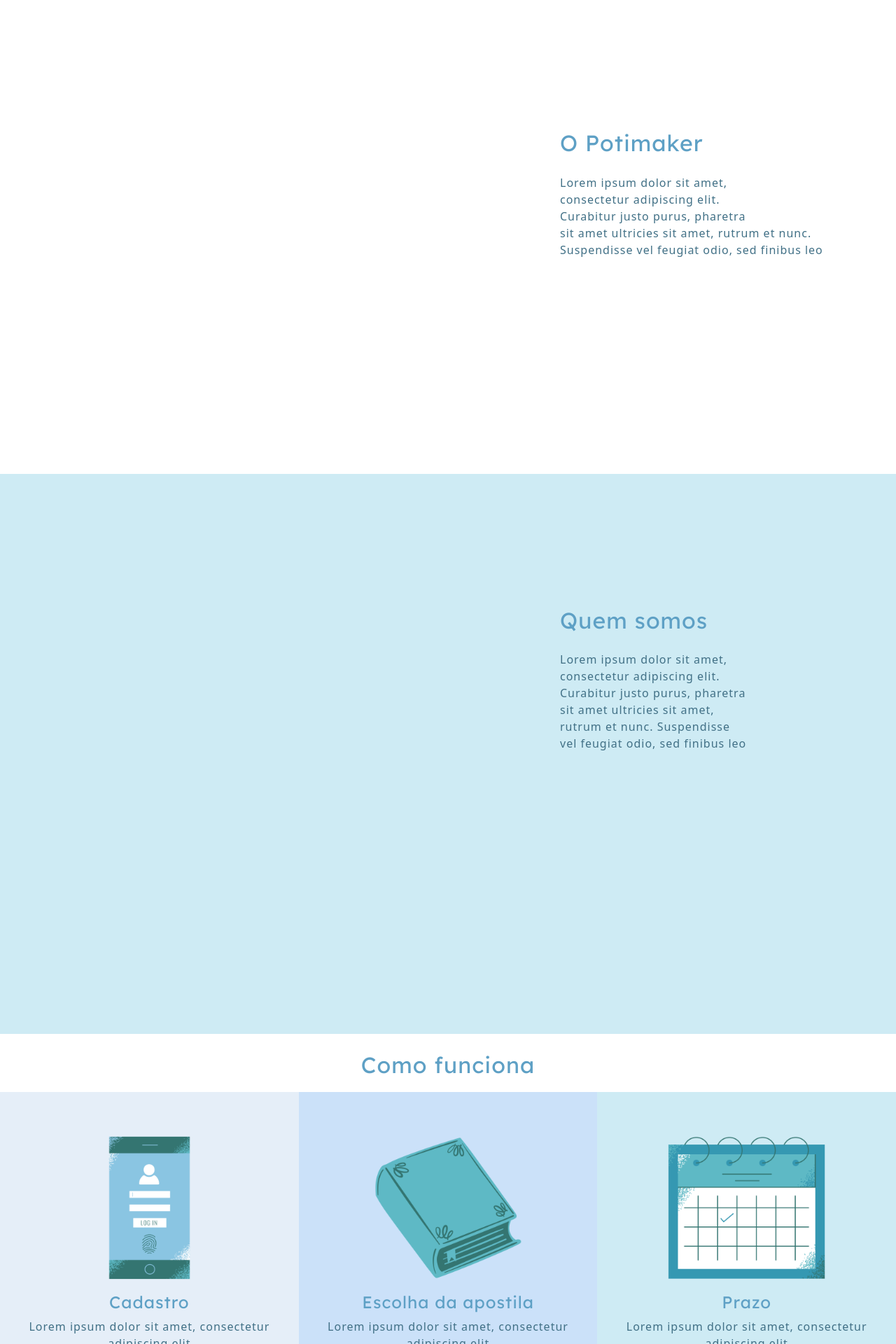
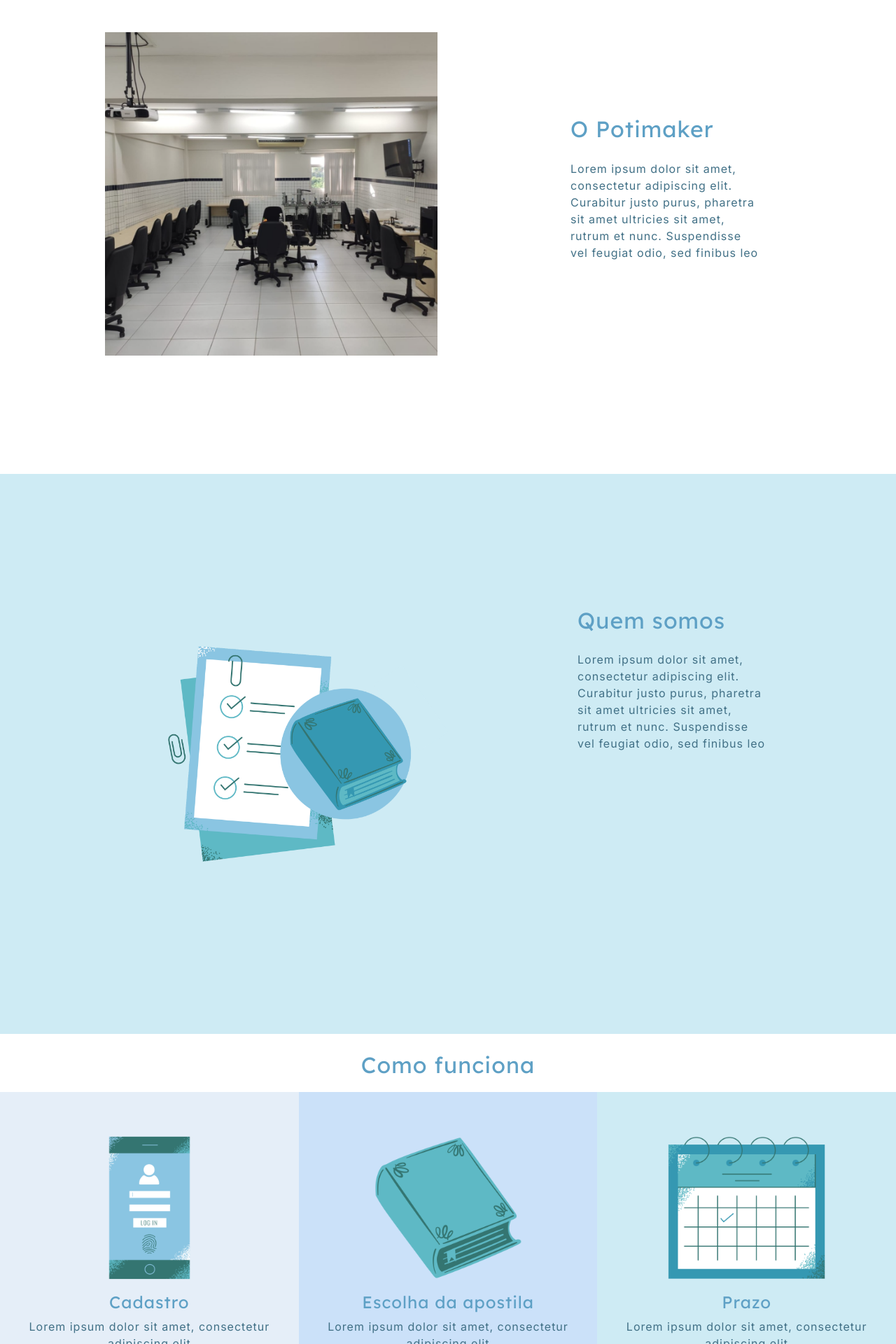
Before and after one commit to isabel-ngls/pi23_emprestimos_potimaker, a PHP site: page / in a window 1280 px wide. Shown: the part 1080-3000 px from the top of the page at 70% size. Run offline with PHP 8.4, Linux system fonts and the light colour scheme; some web fonts are replaced.

Commit message:
Responsividade da página inicial feita

```diff
--- a/index.php
+++ b/index.php
@@ -183,25 +183,27 @@
     </section>
 
     <section class="page2" id="poti">
-      <div class="poti">
-      <h2>O Potimaker</h2>
-      <p class="cont">Lorem ipsum dolor sit amet, <br>consectetur adipiscing elit. <br> Curabitur justo purus, pharetra <br>
-       sit amet ultricies sit amet, rutrum et nunc. <br>Suspendisse vel feugiat odio, sed finibus leo</p>
-
-       <div class="Potimaker">
-        <!--Arrumar depois<img src="imagens/pm1.png" alt="Imagem do FabLab Potimaker" width="450px">-->
-        </div>
-       </div>
+      <div class="potimaker">
+        <img src="imagens/pm1.png" alt="Imagem do FabLab Potimaker" width="475px">
+      </div>
+      <div class="somos">
+          <h2>O Potimaker</h2>
+          <p>Lorem ipsum dolor sit amet, <br> consectetur adipiscing elit. <br>
+          Curabitur justo purus, pharetra <br>sit amet ultricies sit amet, <br>rutrum et nunc. Suspendisse <br>
+          vel feugiat odio, sed finibus leo</p>
+      </div>
     </section>
 
     <section class="page3" id="quemsomos">
+        <div class="icon">
+          <img src="imagens/icon2.png" alt="Ícone de livro com prancheta" width="580px">
+       </div>
+      <div class="somos">
       <h2>Quem somos</h2>
       <p>Lorem ipsum dolor sit amet, <br> consectetur adipiscing elit. <br>
        Curabitur justo purus, pharetra <br>sit amet ultricies sit amet, <br>rutrum et nunc. Suspendisse <br>
        vel feugiat odio, sed finibus leo</p>
-       <div class="icon">
-          <!--<img src="imagens/icon2.png" alt="Ícone de livro com prancheta" width="575px">-->
-       </div>
+      </div>
     </section>
 
     <section class="page4"id="funcionamento" >
--- a/potiempresta.css
+++ b/potiempresta.css
@@ -2,6 +2,7 @@ body{
     margin: 0;
     padding: 0;
     background-color: #E5EEF8;
+    font-family: 'Inter', sans-serif;
 }
 
 /*Personalização da barra*/
@@ -209,11 +210,6 @@ footer{
     color: #f5f5f5;
 }*/
 
-.cont{
-    max-width: 1000px;
-    margin: auto;
-}
-
 .home{
     background-color: #E5EEF8;
     height: 100vh;
@@ -285,40 +281,54 @@ footer{
 .page2{
     background-color: #FFFFFF;
     height: 100vh;
+    align-items: center;
     display: flex;
-    align-items: center;
+    justify-content: space-between;
 }
 
 .page2 h2{
     color: #5EA0C5;
     font-family: 'Lexend', sans-serif;
-    margin-left: 800px;
+    margin-left: 100px;
 }
 
 .page2 p{
     text-align: justify;
-    margin-left: 800px;
     margin-top: 25px;
     color: #417086;
+    margin-left: 100px;
 }
 
 .page3{
     background-color: #CEEBF4;
     height: 100vh;
+    display: flex;
+    justify-content: space-between;
+}
+
+.somos{
+    flex: 1;
+}
+
+.icon, .potimaker{
+    flex: 1;
+    display: flex;
+    align-items: center;
+    margin-left: 150px;
 }
 
 .page3 h2{
     color: #5EA0C5;
     font-family: 'Lexend', sans-serif;
-    margin-left: 800px;
     padding-top: 190px;
+    margin-left: 95px;
 }
 
 .page3 p {
     text-align: justify;
-    margin-left: 800px;
     margin-top: 25px;
     color: #417086;
+    margin-left: 95px;
 }
 
 .page4{
@@ -336,6 +346,7 @@ footer{
 .dividir {
     display: flex;
     margin-top: 20px;
+    flex-wrap: wrap; /* Permite que os boxes se ajustem em telas menores */
 }
 
 .box {
```
Also changed, not shown: other parts of potiempresta.css (+59 -6 lines).
